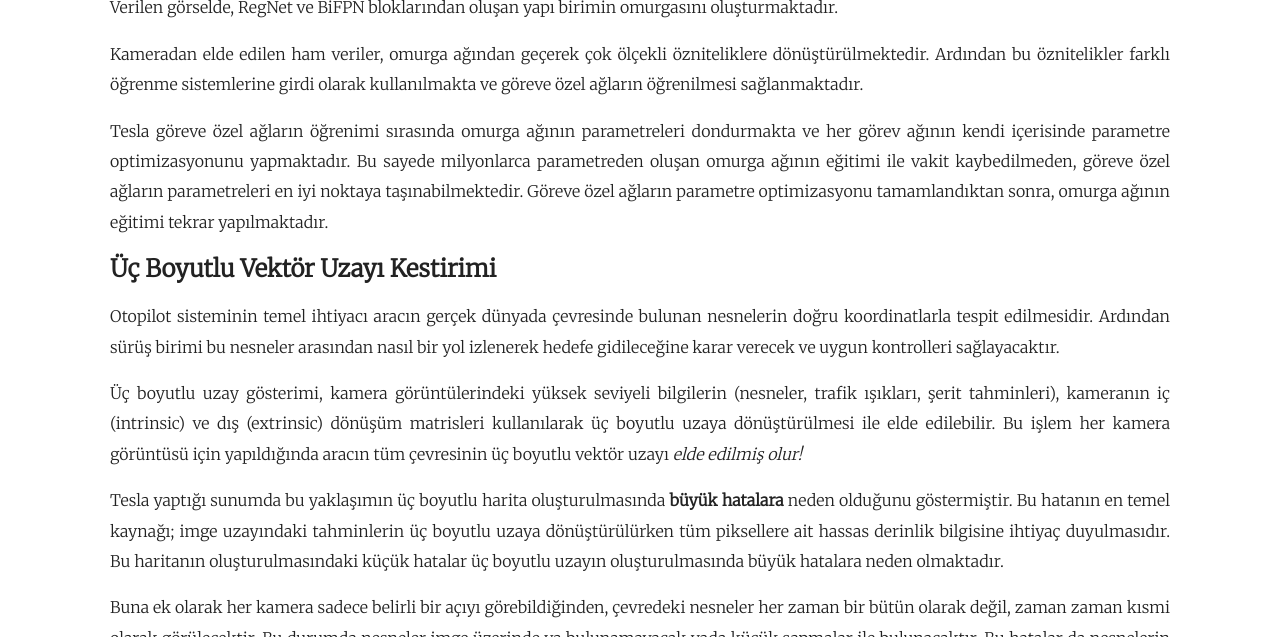
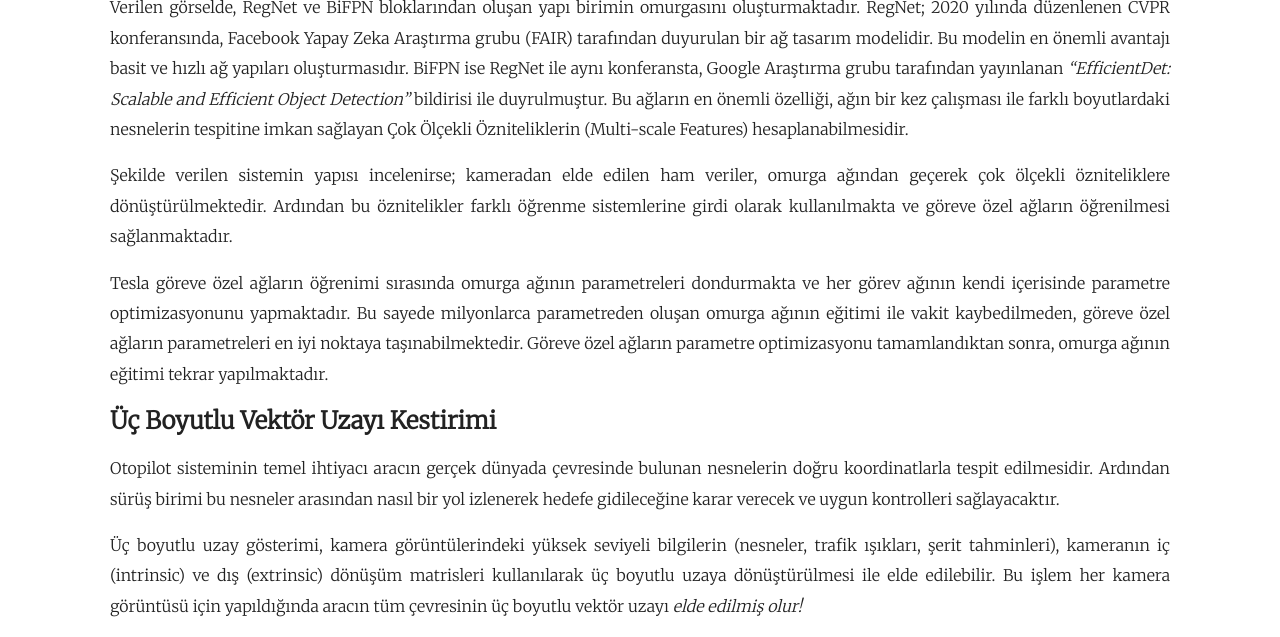
Before and after one commit to cescript/cescript.github.io, a Jekyll site: the page built from _posts/2021-09-11-tesla-yapay-zeka-gunu-2021.md, in a window 1280 px wide and 900 px high, scrolled down 1360 px, cut to the strip 263-900 px from the top of the window. Built offline with Jekyll 4.4.1, drawn with Linux system fonts in a browser that asks for light colours; nearby versions of some CDN libraries; some of the changed text lies outside the part shown.

Commit message:
Tesla AI Day 2021 post updated

```diff
--- a/_posts/2021-09-11-tesla-yapay-zeka-gunu-2021.md
+++ b/_posts/2021-09-11-tesla-yapay-zeka-gunu-2021.md
@@ -26,9 +26,9 @@
 
 ![Tesla Derin Öğrenme Ağı][tesla_backbone]
 
-Verilen görselde, RegNet ve BiFPN bloklarından oluşan yapı birimin omurgasını oluşturmaktadır.
+Verilen görselde, RegNet ve BiFPN bloklarından oluşan yapı birimin omurgasını oluşturmaktadır. RegNet; 2020 yılında düzenlenen CVPR konferansında, Facebook Yapay Zeka Araştırma grubu (FAIR) tarafından duyurulan bir ağ tasarım modelidir. Bu modelin en önemli avantajı basit ve hızlı ağ yapıları oluşturmasıdır. BiFPN ise RegNet ile aynı konferansta, Google Araştırma grubu tarafından yayınlanan *"EfficientDet: Scalable and Efficient Object Detection"* bildirisi ile duyrulmuştur. Bu ağların en önemli özelliği, ağın bir kez çalışması ile farklı boyutlardaki nesnelerin tespitine imkan sağlayan Çok Ölçekli Özniteliklerin (Multi-scale Features) hesaplanabilmesidir.
 
-Kameradan elde edilen ham veriler, omurga ağından geçerek çok ölçekli özniteliklere dönüştürülmektedir. Ardından bu öznitelikler farklı öğrenme sistemlerine girdi olarak kullanılmakta ve göreve özel ağların öğrenilmesi sağlanmaktadır.
+Şekilde verilen sistemin yapısı incelenirse; kameradan elde edilen ham veriler, omurga ağından geçerek çok ölçekli özniteliklere dönüştürülmektedir. Ardından bu öznitelikler farklı öğrenme sistemlerine girdi olarak kullanılmakta ve göreve özel ağların öğrenilmesi sağlanmaktadır.
 
 Tesla göreve özel ağların öğrenimi sırasında omurga ağının parametreleri dondurmakta ve her görev ağının kendi içerisinde parametre optimizasyonunu yapmaktadır. Bu sayede milyonlarca parametreden oluşan omurga ağının eğitimi ile vakit kaybedilmeden, göreve özel ağların parametreleri en iyi noktaya taşınabilmektedir. Göreve özel ağların parametre optimizasyonu tamamlandıktan sonra, omurga ağının eğitimi tekrar yapılmaktadır.
 
@@ -67,6 +67,10 @@
 
 İşaretlemelerin hızlı ve doğru bir şekilde yapılabilmesi için, etiketlemelerin imge uzayı yerine doğrudan üç boyutlu vektör uzayında yapılabilmesini sağlayan bir işaretleme yöntemi geliştirilmiştir. Üç boyutlu uzayda yapılan işaretlemeler, 8 kameradan gelen imge üzerine de yansıtılarak imgelerin hızlı bir şekilde etiketlenmesi sağlanmıştır.
 
+Ancak bu hızlanma dahi bu seviyedeki bir ağın eğitilmesi için yeterli veriyi üretmekte yavaş kalabilmektedir. Bu nedenle Tesla, istenilen verilerin hızlı bir şekilde üretilebilmesi için bir simülasyon motoru kullanmıştır. Simülasyon dünyasında tüm nesnelerin konumu, oryantasyonu ve görünümü modellenebildiğinden, etiketlemeye ihtiyaç kalmadan istenilen veriler üretilmektedir. Bu tip bir veri toplamada temel sorun, sahnelerin gerçekçi bir şekilde oluşturulabilmesidir.
+
+Tesla gerçeğe yakın bir görüntü oluşturabilmek için; sensör gürültüsü, güneş ve gökyüzünün yaydığı enerji,  ışık yansımaları, hareket bulanıklığı gibi onlarca parametreyi ayarlayarak, oluşturulan sahnelerin kameralarda algılandığına benzer görünmesini sağlamıştır.
+
 ---
 
 Bu yazımızda Tesla tarafından düzenlenen [Tesla Yapay Zeka Günü](https://www.tesla.com/AI)'nde anlatımı yapılan otopilot teknolojisinin bilgisayarlı görü ile ilgili kısımları özetlenmiştir. Etkinliğin tamamını [Tesla YouTube](https://www.youtube.com/watch?v=j0z4FweCy4M) sayfası üzerinden izleyebilirsiniz.
```
